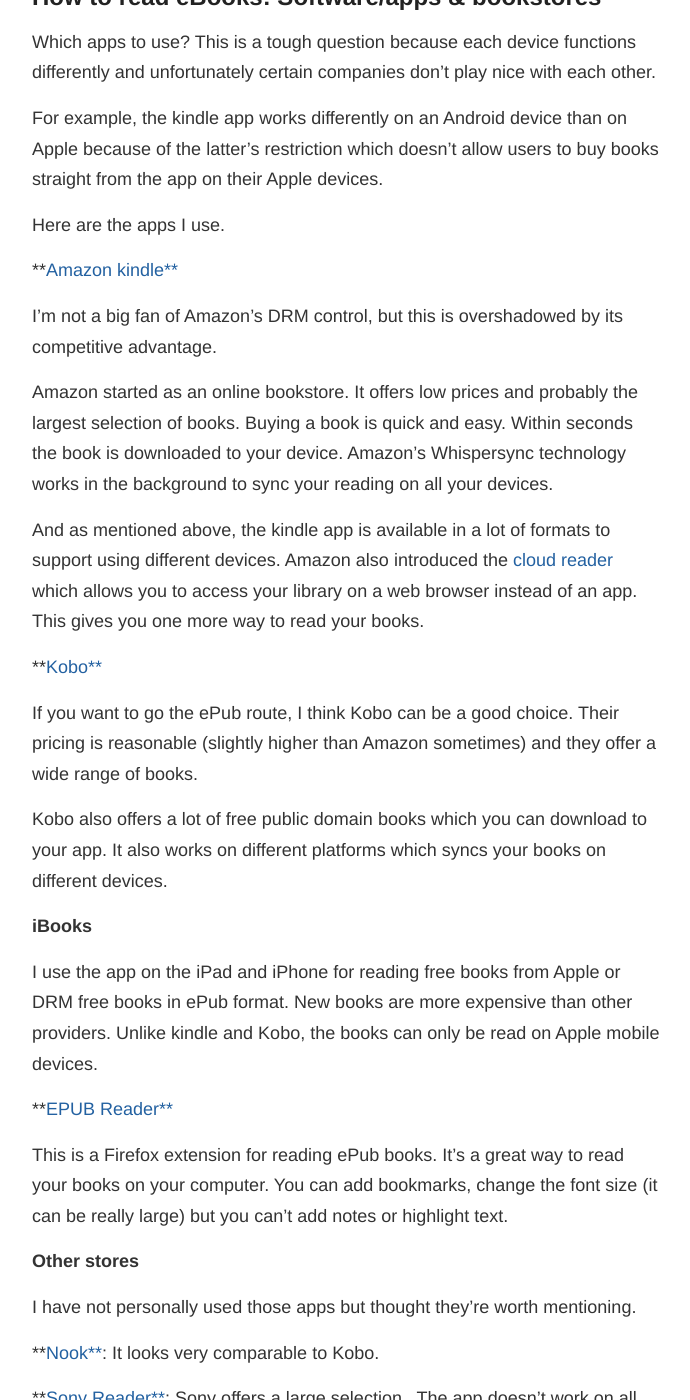
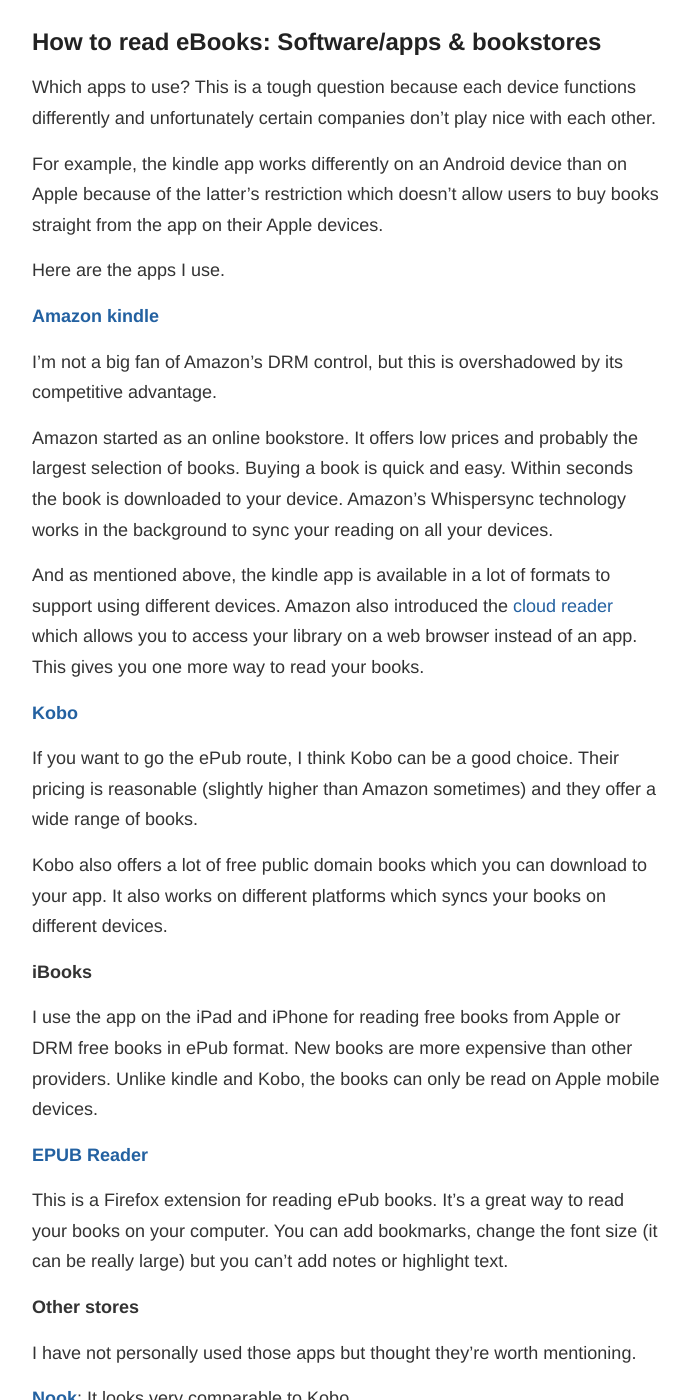
Before and after one commit to onewithnow/onewithnow.github.io, a Jekyll site: the page built from _posts/2011-12-08-reading-ebooks-how-to-start.md, in a window 1280 px wide and 1400 px high, scrolled down 3724 px. Shown: the whole window, without its empty margins (293-983 px from the left). Built offline with Jekyll 4.4.1, drawn with Linux system fonts in a browser that asks for light colours; Markdown is read by kramdown in place of the engine named in the settings.

Commit message:
Dec 2011 post edits

```diff
--- a/_posts/2011-12-08-reading-ebooks-how-to-start.md
+++ b/_posts/2011-12-08-reading-ebooks-how-to-start.md
@@ -41,6 +41,7 @@
 The downside is that certain tables and images may not come out very clear. Images formatted for digital reading can be enlarged for viewing then closed to continue reading.
 
 **3. EPUB**
+
 This is a newer technology than mobipocket. It is becoming more and more popular. Apple iBooks, Kobo, Sony, Nook and Google are among the adopters of EPUB format. The apps developed by each company have different features though.
 
 Like the kindle, the book’s layout focuses more on text and ease of reading vs. visual design.
@@ -73,7 +74,7 @@
 
 Here are the apps I use.
 
-**[Amazon kindle**](http://www.amazon.com/kindle)
+**[Amazon kindle](http://www.amazon.com/kindle)**
 
 I’m not a big fan of Amazon’s DRM control, but this is overshadowed by its competitive advantage.
 
@@ -81,7 +82,7 @@
 
 And as mentioned above, the kindle app is available in a lot of formats to support using different devices. Amazon also introduced the [cloud reader](https://read.amazon.com/about) which allows you to access your library on a web browser instead of an app. This gives you one more way to read your books.
 
-**[Kobo**](http://www.kobo.com/)
+**[Kobo](http://www.kobo.com/)**
 
 If you want to go the ePub route, I think Kobo can be a good choice. Their pricing is reasonable (slightly higher than Amazon sometimes) and they offer a wide range of books.
 
@@ -91,7 +92,7 @@
 
 I use the app on the iPad and iPhone for reading free books from Apple or DRM free books in ePub format. New books are more expensive than other providers. Unlike kindle and Kobo, the books can only be read on Apple mobile devices.
 
-**[EPUB Reader**](http://www.epubread.com/en/)
+**[EPUB Reader](http://www.epubread.com/en/)**
 
 This is a Firefox extension for reading ePub books. It’s a great way to read your books on your computer. You can add bookmarks, change the font size (it can be really large) but you can’t add notes or highlight text.
 
@@ -99,9 +100,9 @@
 
 I have not personally used those apps but thought they’re worth mentioning.
 
-**[Nook**](http://www.barnesandnoble.com/NOOK): It looks very comparable to Kobo.
+**[Nook](http://www.barnesandnoble.com/NOOK)**: It looks very comparable to Kobo.
 
-**[Sony Reader**](http://ebookstore.sony.com/): Sony offers a large selection.  The app doesn’t work on all platforms. It works on PCs and Macs and Android devices.
+**[Sony Reader](http://ebookstore.sony.com/)**: Sony offers a large selection.  The app doesn’t work on all platforms. It works on PCs and Macs and Android devices.
 
 [**Google ebookstore**](http://books.google.com/): Google now offers books at reasonable prices. It has an app that works with Android and Apple mobile devices but not your computer. You can use a web browser to read on your computer.
 
```
Also changed, not shown: _posts/2011-12-22-show-up-for-your-party.md (+1 -1 lines), _posts/2011-12-29-looking-back-to-move-forward.md (+2 -2 lines).
